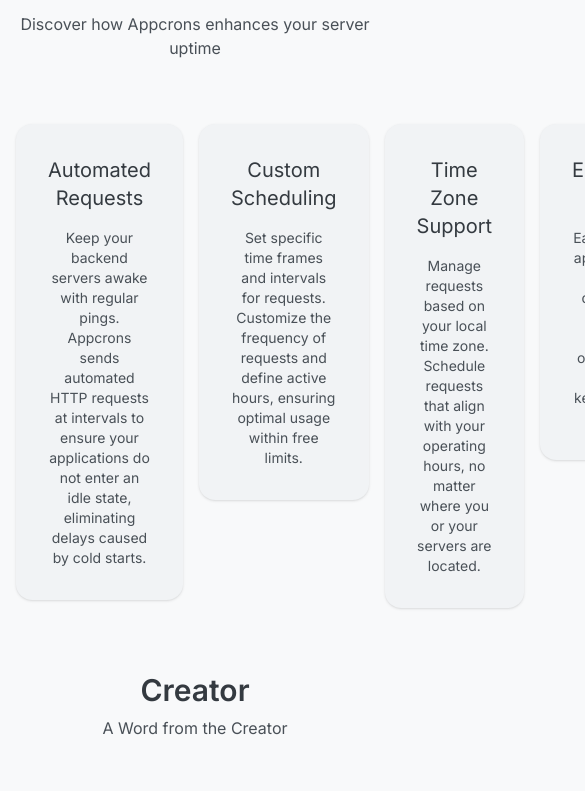
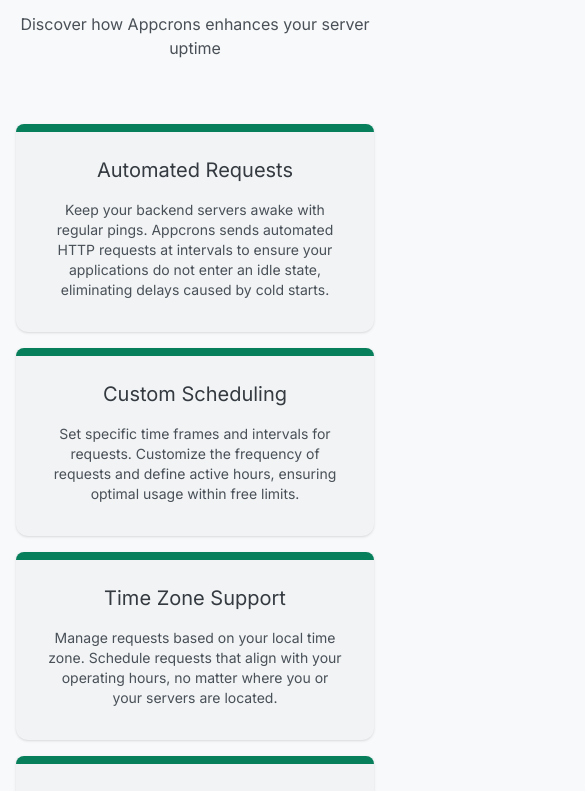
Before and after one commit to Tibz-Dankan/appcrons-web, a Next.js app: page / in a window 390 px wide. Shown: the part 1748-2539 px from the top of the page, 585 px wide, since content can reach past the window. Built offline with nearby package versions, Linux system fonts and the light colour scheme; no server answers.

Commit message:
feat: make feature's section on the home page responsive

```diff
--- a/src/app/home/Features.tsx
+++ b/src/app/home/Features.tsx
@@ -33,12 +33,13 @@ export const Features: React.FC = () => {
           Discover how Appcrons enhances your server uptime
         </p>
       </div>
-      <div className="w-full flex items-start gap-4 ">
+      <div className="w-full gap-4 grid grid-cols-1 sm:grid-cols-2 lg:grid-cols-4">
         {features.map((feature, index) => (
           <Card
             key={index}
-            className="space-y-4 bg-color-bg-secondary
-             p-8 rounded-2xl"
+            className="space-y-4 bg-color-bg-secondary  p-8 rounded-md rounded-b-xl
+            relative before:absolute before:top-0 before:left-0 before:w-full
+            before:h-2 before:rounded-t-2xl before:bg-primary"
           >
             <p className="text-xl text-color-text-primary text-center">
               {feature.title}
```
